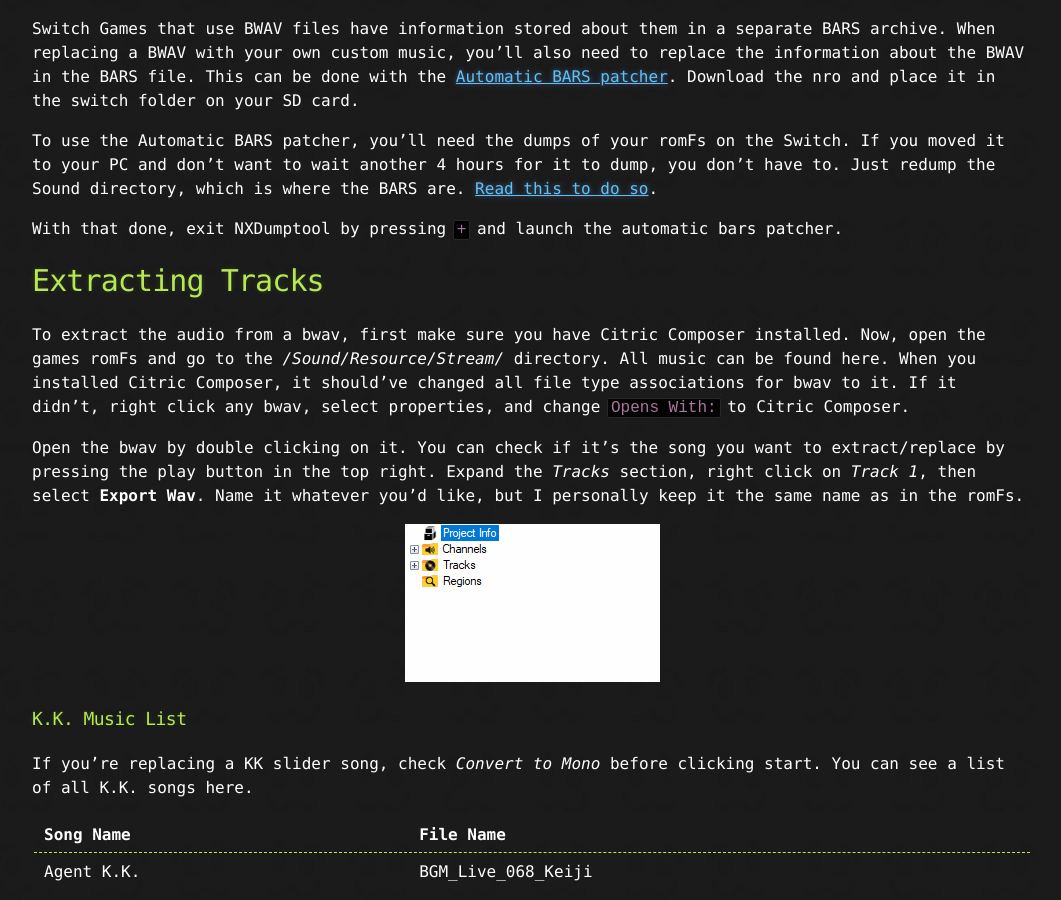
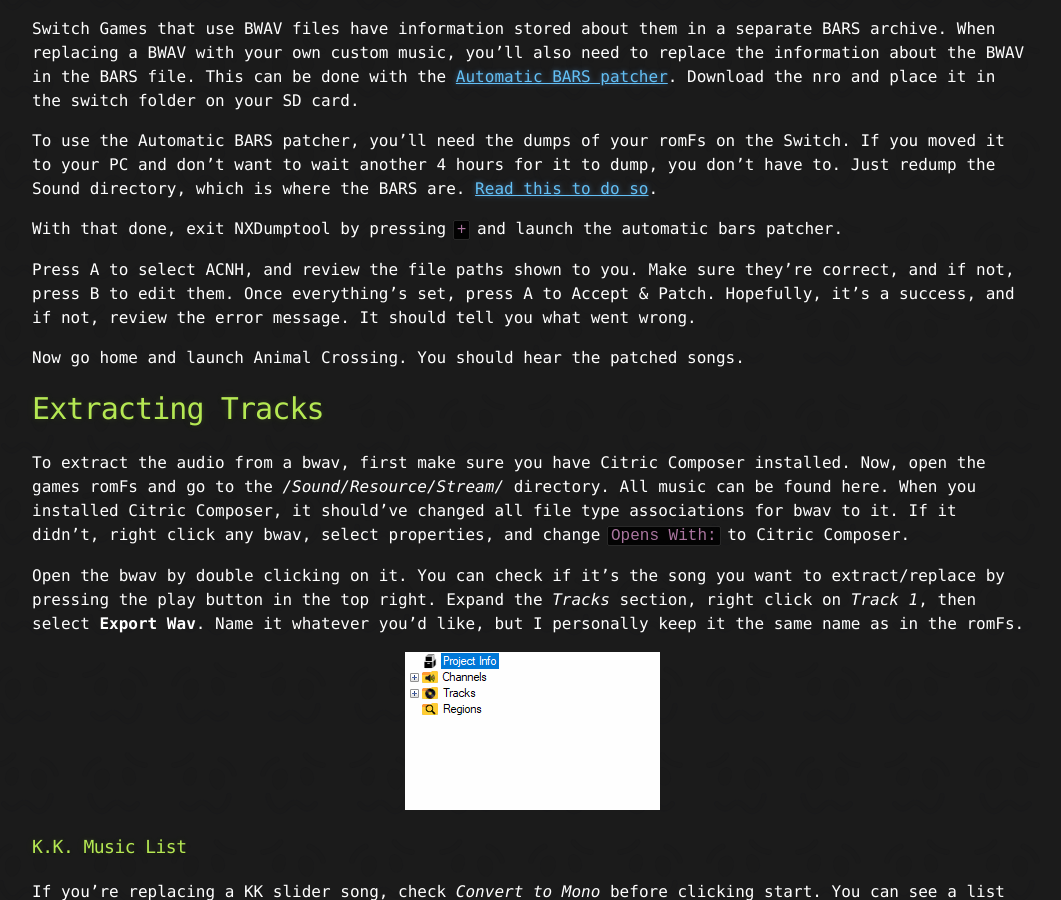
Before and after one commit to inconsistent-dg/AC-Modding, a Jekyll site: the page built from ACNH/mods/music_mods.md, in a window 1280 px wide and 900 px high, scrolled down 4522 px. Shown: the whole window, without its empty margins (108-1169 px from the left). Built offline with Jekyll 4.4.1, drawn with Linux system fonts in a browser that asks for light colours; our own code applies the rules of GitHub Pages for plain Markdown files.

Commit message:
update bars patching

```diff
--- a/ACNH/mods/music_mods.md
+++ b/ACNH/mods/music_mods.md
@@ -88,6 +88,10 @@ This can be done with the [Automatic BARS patcher](https://github.com/ic-scm/aut
 To use the Automatic BARS patcher, you’ll need the dumps of your romFs on the Switch. If you moved it to your PC and don’t want to wait another 4 hours for it to dump, you don’t have to. Just redump the Sound directory, which is where the BARS are. [Read this to do so](../mods#dumping-portion-of-romfs).
 
 With that done, exit NXDumptool by pressing `+` and launch the automatic bars patcher.
+
+Press A to select ACNH, and review the file paths shown to you. Make sure they’re correct, and if not, press B to edit them. Once everything’s set, press A to Accept & Patch. Hopefully, it’s a success, and if not, review the error message. It should tell you what went wrong.
+
+Now go home and launch Animal Crossing. You should hear the patched songs.
 
 # Extracting Tracks
 
```
